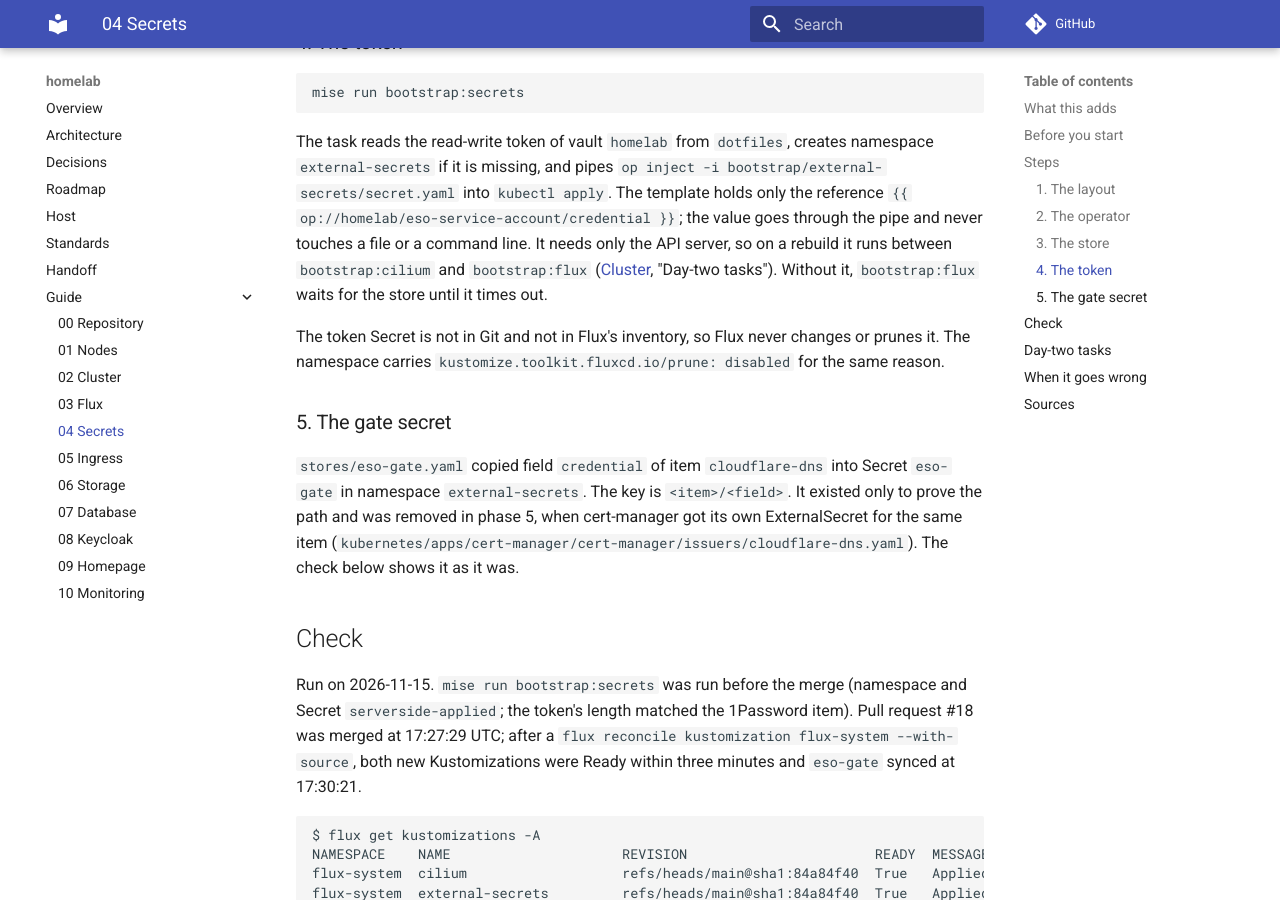
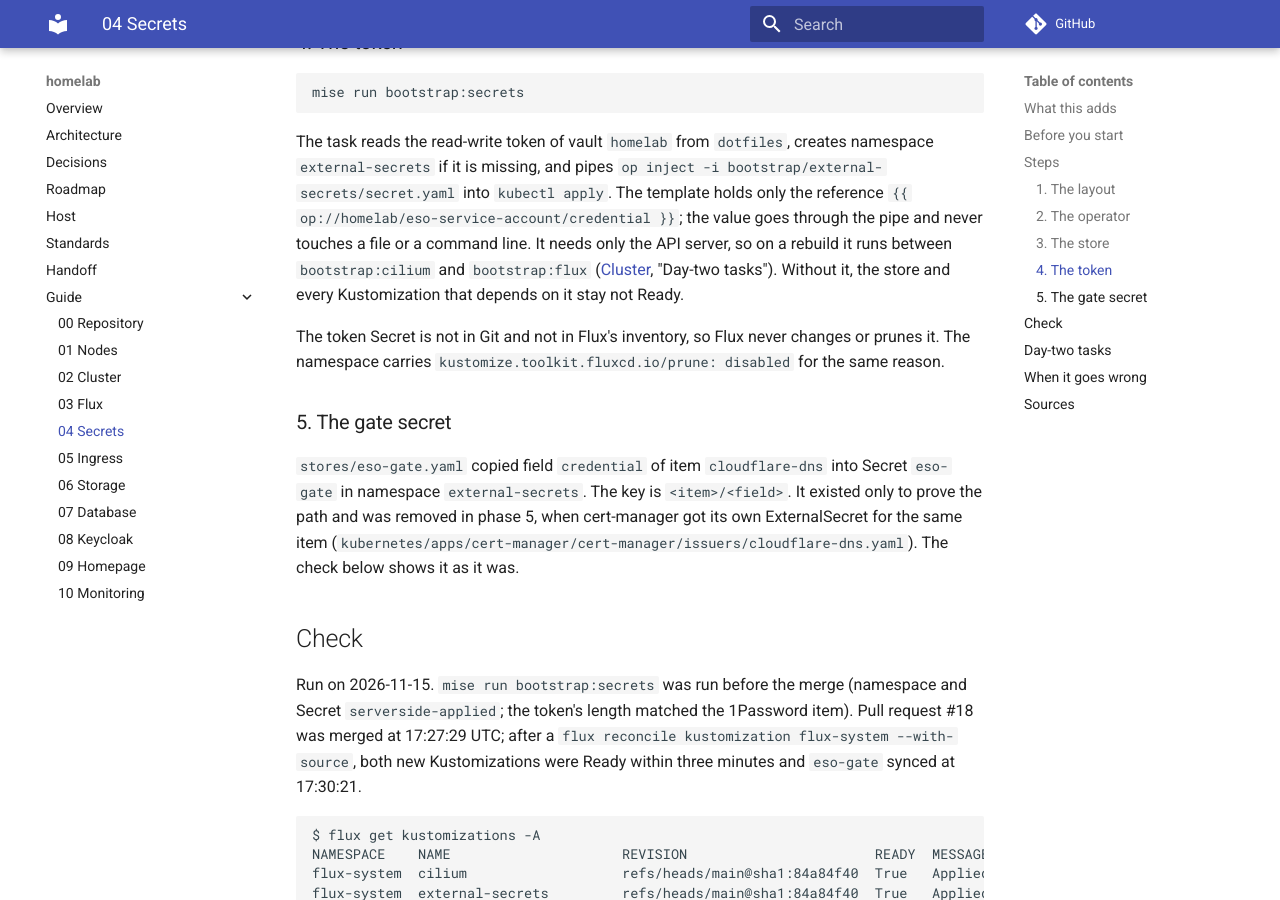
Before and after one commit to msavdert/homelab, an MkDocs documentation site: the page built from docs/guide/04-secrets.md, in a window 1280 px wide and 900 px high, scrolled down 2200 px. Built offline with MkDocs 1.6.1 and Material for MkDocs 9.7.7, drawn with Linux system fonts in a browser that asks for light colours; comment, search, counter and statistics services are not loaded.

Commit message:
docs: bootstrap without the 1Password token leaves Kustomizations not Ready
Co-Authored-By: Claude Opus 5.5 <noreply@anthropic.com>
Claude-Session: https://claude.ai/code/session_01FLhVtEXBuViok9wiorSAvb

```diff
--- a/docs/guide/04-secrets.md
+++ b/docs/guide/04-secrets.md
@@ -114,8 +114,9 @@ creates namespace `external-secrets` if it is missing, and pipes
 `{{ op://homelab/eso-service-account/credential }}`; the value goes
 through the pipe and never touches a file or a command line. It needs
 only the API server, so on a rebuild it runs between `bootstrap:cilium`
-and `bootstrap:flux` ([Cluster](02-cluster.md), "Day-two tasks"). Without it,
-`bootstrap:flux` waits for the store until it times out.
+and `bootstrap:flux` ([Cluster](02-cluster.md), "Day-two tasks").
+Without it, the store and every Kustomization that depends on it stay
+not Ready.
 
 The token Secret is not in Git and not in Flux's inventory, so Flux never
 changes or prunes it. The namespace carries
```
Also changed, not shown: docs/guide/02-cluster.md (+4 -3 lines).
